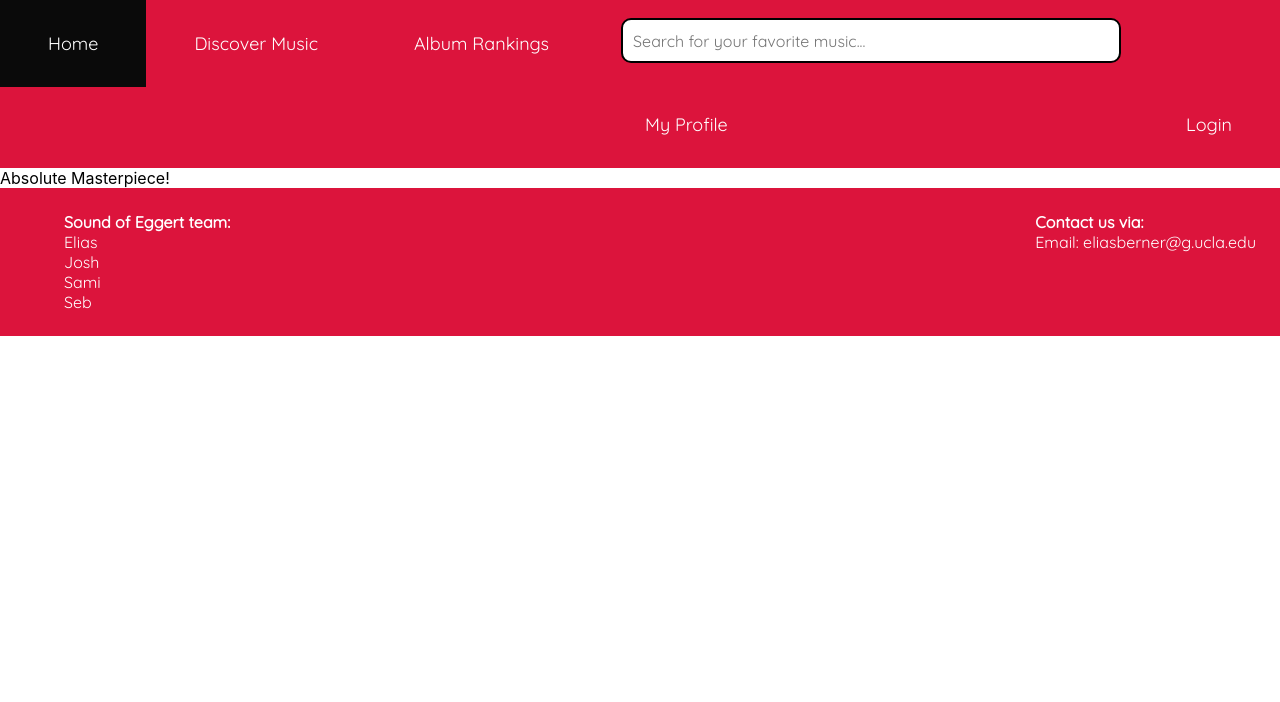
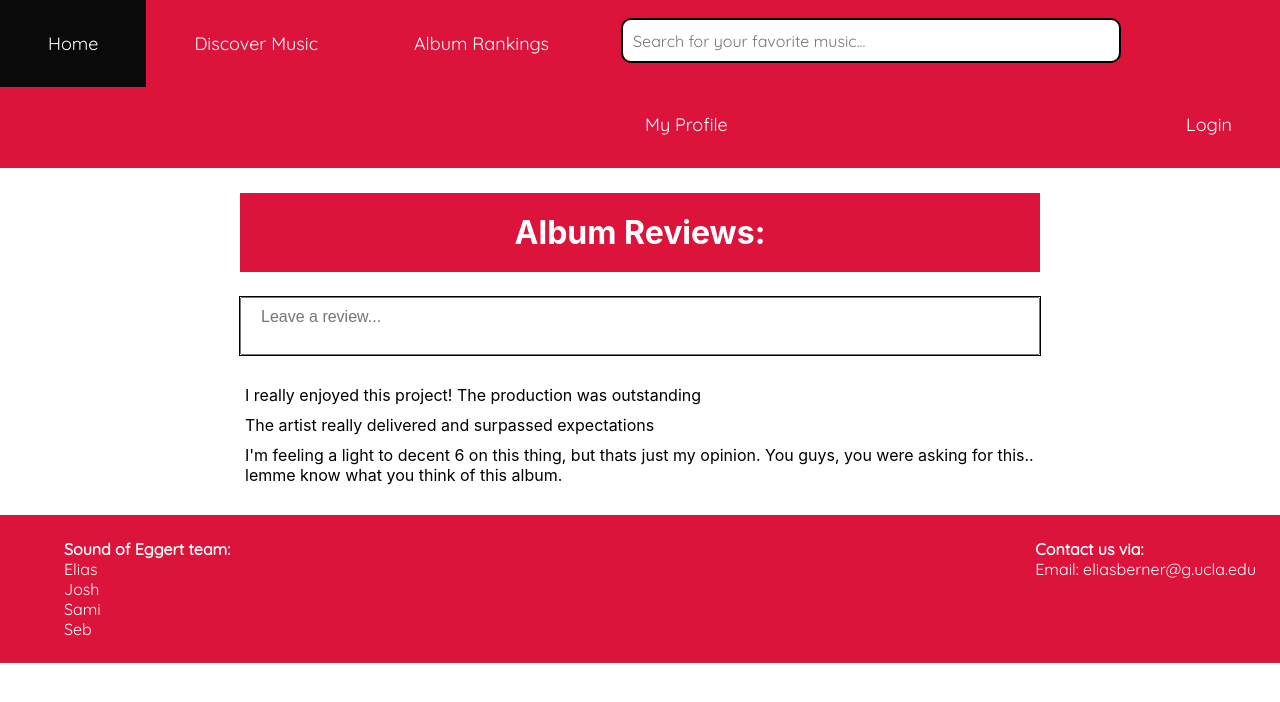
Before and after one commit to meepospammer/sound-of-eggert, a Next.js app: page /components/commentsection/commentsection in a window 1280 px wide. Shown: the top 702 px of the page. Built offline with nearby package versions, Linux system fonts and the light colour scheme.

Commit message:
Implemented title and enter review parts of commentsection component.

```diff
--- a/pages/components/commentsection/commentsection.js
+++ b/pages/components/commentsection/commentsection.js
@@ -1,10 +1,32 @@
 import React from 'react'
+import styles from './commentsection.module.css'
+
+var comments = ["I really enjoyed this project! The production was outstanding",
+            "The  artist really delivered and surpassed expectations",
+            "I'm feeling a light to decent 6 on this thing, but thats just my opinion. You guys, you were asking for this.. lemme know what you think of this album."]
 
 export default function commentsection() {
+  var commentlist = []
+  for(let i = 0; i < comments.length; i++){
+    var object = <div> {comments[i]} </div>
+    commentlist.push(object)
+  }
   return (
-    <div>
-        Absolute Masterpiece!
+    <>
+    <ul className={styles.container}>
+      <l>
+        <h1>
+          Album Reviews:
+        </h1>
+      </l>
+      <l>
+        <textarea placeholder='Leave a review...' resize="none" type="text"/>
+      </l>
+      <l>
+        {commentlist}
+      </l>
+    </ul>
 
-    </div>
+    </>
   )
 }
--- a/pages/components/commentsection/commentsection.module.css
+++ b/pages/components/commentsection/commentsection.module.css
@@ -0,0 +1,38 @@
+
+.container {
+    display: block;
+    margin-left: auto;
+    margin-right: auto;
+    width: 800px;
+    padding: 0 0;
+    text-align: center;
+}
+
+.container l{
+    display: block;
+    margin: 25px 0px;
+}
+
+.container h1 {
+    background-color: crimson;
+    color: white;
+    padding: 20px 0px;
+}
+
+.container textarea{
+    display: table;
+    width: 100%;
+    height: fit-content;
+    outline: solid black 1px;
+    resize: vertical;
+    padding: 10px 20px;
+    font-family:Arial, Helvetica, sans-serif;
+    font-style: normal;
+    font-size: medium;
+}
+
+.container div{
+    background-color: white;
+    text-align: left;
+    padding: 5px 5px;
+}
--- a/pages/components/pagetitle/pagetitle.module.css
+++ b/pages/components/pagetitle/pagetitle.module.css
@@ -2,7 +2,7 @@
 /* ^ Update this pls */
 
 .box {
-    background-color: lightgray;
+    background-color: white;
     padding: 5px 25px;
     margin-left: auto;
     margin-right: auto;
--- a/pages/tracklists/[id].js
+++ b/pages/tracklists/[id].js
@@ -27,10 +27,7 @@ export default function Tracklists({ tracklist }) {
             </li>
 
             </box>
-            <h2>See some Reviews here:</h2>
-            <ul>
-                <Commentsection/>
-            </ul>
+            <Commentsection/>
         </>
     )
 }
```
